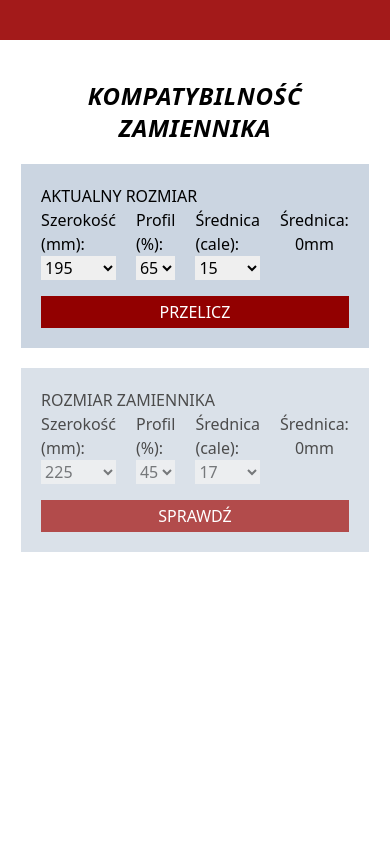
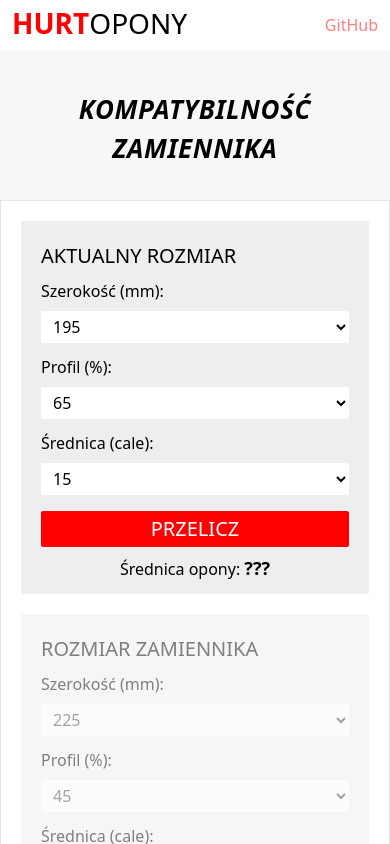
Before and after one commit to SkorczanFFF/hurtopony-kalkulator, a React (Create React App) app: page / in a window 390 px wide. Shown: the top 844 px of the page. Built offline with nearby package versions, Linux system fonts and the light colour scheme.

Commit message:
feat: new layout, responsiveness, DiameterInfo component and more

```diff
--- a/src/components/Layout/Header/Header.tsx
+++ b/src/components/Layout/Header/Header.tsx
@@ -1,6 +1,16 @@
 function Header() {
   return (
-    <div className="flex justify-center bg-[#a31a1a] h-[40px] w-full"></div>
+    <div className="flex justify-between bg-white h-[50px] w-full px-3 items-center sticky top-0">
+      <a href="https://www.hurtopony.pl/" className="text-[28px] -mt-1">
+        <span className="text-[#ff0000] font-[700]">HURT</span>OPONY
+      </a>
+      <a
+        href="https://github.com/SkorczanFFF/hurtopony-kalkulator"
+        className="text-[#ff0000] opacity-50 hover:opacity-100 duration-150 font-[500] -mt-[1px]"
+      >
+        GitHub
+      </a>
+    </div>
   );
 }
 
--- a/src/components/TireCalculator/Partials/Button.tsx
+++ b/src/components/TireCalculator/Partials/Button.tsx
@@ -26,7 +26,7 @@ const CalculateButton: React.FC<CalculateButtonProps> = ({
 }) => {
   return (
     <button
-      className={`bg-[#920000] mt-4 text-white hover:cursor-pointer hover:brightness-125 duration-150 font-[500] p-1 ${
+      className={`bg-[#ff0000] mt-4 text-white hover:cursor-pointer hover:brightness-125 duration-150 font-[500] p-1 text-xl rounded-sm ${
         disabled && "disabled:cursor-not-allowed disabled:hover:brightness-100"
       }`}
       onClick={() => handleClick(width, profile, diameter, setResultCallback)}
--- /dev/null
+++ b/src/components/TireCalculator/Partials/DiameterInfo.tsx
@@ -0,0 +1,19 @@
+import React from "react";
+
+interface DiameterInfoProps {
+  result: number;
+}
+
+const DiameterInfo: React.FC<DiameterInfoProps> = ({ result }) => {
+  const formattedDiameter =
+    Math.round(result) === 0 ? "???" : Math.round(result) + "mm";
+
+  return (
+    <h3 className="text-center mt-2">
+      Średnica opony:{" "}
+      <span className="text-[18px] font-bold">{formattedDiameter}</span>
+    </h3>
+  );
+};
+
+export default DiameterInfo;
--- a/src/components/TireCalculator/Partials/TireInputSection.tsx
+++ b/src/components/TireCalculator/Partials/TireInputSection.tsx
@@ -4,7 +4,6 @@ interface TireInputSectionProps {
   width: number;
   profile: number;
   diameter: number;
-  result: number;
   setWidth: React.Dispatch<React.SetStateAction<number>>;
   setProfile: React.Dispatch<React.SetStateAction<number>>;
   setDiameter: React.Dispatch<React.SetStateAction<number>>;
@@ -15,7 +14,6 @@ const TireInputSection: React.FC<TireInputSectionProps> = ({
   width,
   profile,
   diameter,
-  result,
   setWidth,
   setProfile,
   setDiameter,
@@ -49,13 +47,14 @@ const TireInputSection: React.FC<TireInputSectionProps> = ({
   }
 
   return (
-    <div className="flex gap-5 justify-center">
+    <div className="flex max-sm:gap-3 gap-5 justify-center max-sm:flex-col">
       <label className="flex flex-col">
         Szerokość (mm):
         <select
           value={width}
           onChange={(e) => setWidth(Number(e.target.value))}
           disabled={disabled}
+          className="bg-white p-1 mt-2 rounded-sm pl-2"
         >
           {widthOptions}
         </select>
@@ -66,6 +65,7 @@ const TireInputSection: React.FC<TireInputSectionProps> = ({
           value={profile}
           onChange={(e) => setProfile(Number(e.target.value))}
           disabled={disabled}
+          className="bg-white p-1 mt-2 rounded-sm pl-2"
         >
           {profileOptions}
         </select>
@@ -77,14 +77,11 @@ const TireInputSection: React.FC<TireInputSectionProps> = ({
           value={diameter}
           onChange={(e) => setDiameter(Number(e.target.value))}
           disabled={disabled}
+          className="bg-white p-1 mt-2 rounded-sm pl-2"
         >
           {diameterOptions}
         </select>
       </label>
-      <h3 className="text-center">
-        Średnica: <br />
-        {Math.round(result)}mm
-      </h3>
     </div>
   );
 };
--- a/src/components/TireCalculator/Partials/TireSubstitutionChecker.tsx
+++ b/src/components/TireCalculator/Partials/TireSubstitutionChecker.tsx
@@ -1,45 +1,78 @@
-import React from "react";
+import React, { useState, useEffect } from "react";
 
 interface TireSubstitutionCheckerProps {
   result: number;
   substituteResult: number;
 }
 
+interface SubstitutionInfoProps {
+  formattedPercentage: string;
+  compatibility: string;
+}
+
 const TireSubstitutionChecker: React.FC<TireSubstitutionCheckerProps> = ({
   result,
   substituteResult,
 }) => {
-  const calculateSubstituteResult = (
-    substituteResult: number,
-    result: number
-  ): string => {
-    //prettier-ignore
-    const resultPercentage: number = (1 - (substituteResult / result)) * -100;
-    const formattedResult: string = resultPercentage.toFixed(2) + "%";
-    return formattedResult;
+  const [substitutionInfo, setSubstitutionInfo] =
+    useState<SubstitutionInfoProps>({
+      formattedPercentage: "",
+      compatibility: "",
+    });
+
+  const calculateSubstituteResult = (): number => {
+    return (1 - substituteResult / result) * -100;
   };
 
-  const calculateSubstituteValidity = (): string => {
-    if (
-      substituteResult >= result * 0.98 &&
-      substituteResult <= result * 1.015
-    ) {
-      return "TAK";
-    } else {
-      return "NIE";
-    }
+  const checkSubstituteValidity = (percentage: number): boolean => {
+    return percentage >= -2 && percentage <= 1.5;
   };
 
+  useEffect(() => {
+    if (result > 0 && substituteResult > 0) {
+      const calculatedPercentage = calculateSubstituteResult();
+      const isValidSubstitute = checkSubstituteValidity(calculatedPercentage);
+
+      const formattedPercentage = `${calculatedPercentage.toFixed(2)}%`;
+      const compatibility = isValidSubstitute ? "TAK" : "NIE";
+
+      setSubstitutionInfo({
+        formattedPercentage,
+        compatibility,
+      });
+    }
+  }, [result, substituteResult]);
+
   return (
-    <div className="flex flex-col text-center">
-      {result > 0 && substituteResult > 0 && (
-        <>
-          <p className="text-[#ce3333] text-[20px]">
-            {calculateSubstituteValidity()}
-          </p>
-          <p>{calculateSubstituteResult(substituteResult, result)}</p>
-        </>
-      )}
+    <div
+      className={`text-center mt-4 lg:mt-2 max-w-[410px] lg:max-w-auto max-sm:m-2 max-sm:pb-10 ${
+        result > 0 && substituteResult > 0
+          ? "flex flex-col items-center"
+          : "hidden"
+      }`}
+    >
+      <h3 className="pb-2 font-[600] uppercase my-4">
+        Możliwość zastosowania zamiennika?
+      </h3>
+      <div
+        className={`max-w-[450px] rounded-sm border-2 py-2 px-4 pb-3 text-white ${
+          substitutionInfo.compatibility === "TAK"
+            ? "bg-[#018524] border-[#006e1d]"
+            : "bg-[#9e2727] border-[#832121]"
+        } `}
+      >
+        <p className={`text-[28px] font-bold tracking-wider`}>
+          {substitutionInfo.compatibility}
+        </p>
+        <p className="text-center">
+          Różnica między zewnętrznymi średnicami{" "}
+          <span className="font-bold underline">
+            ({substitutionInfo.formattedPercentage})
+          </span>{" "}
+          opon {substitutionInfo.compatibility === "NIE" && "nie"} mieści się w
+          zakresie +1,5% do -2%
+        </p>
+      </div>
     </div>
   );
 };
--- a/src/components/TireCalculator/TireCalculator.tsx
+++ b/src/components/TireCalculator/TireCalculator.tsx
@@ -2,6 +2,7 @@ import React, { useEffect, useState } from "react";
 import TireInputSection from "./Partials/TireInputSection";
 import Button from "./Partials/Button";
 import TireSubstitutionChecker from "./Partials/TireSubstitutionChecker";
+import DiameterInfo from "./Partials/DiameterInfo";
 
 const TireCalculator: React.FC = () => {
   const [width, setWidth] = useState<number>(195);
@@ -32,18 +33,17 @@ const TireCalculator: React.FC = () => {
   }, [result]);
 
   return (
-    <div className="flex flex-col w-full p-10 items-center">
-      <h2 className="text-center text-2xl italic font-[600] tracking-wide mb-5">
+    <div className="flex flex-col w-full pt-10 items-center min-h-[100vh] h-[100%]">
+      <h1 className="text-center text-[26px] md:text-[32px] italic font-[600] tracking-wide mb-8 mx-2">
         KOMPATYBILNOŚĆ ZAMIENNIKA
-      </h2>
-      <div className="flex flex-col gap-5">
-        <div className="flex flex-col justify-center bg-slate-300 max-w-[600px] p-5">
-          <h2>AKTUALNY ROZMIAR</h2>
+      </h1>
+      <div className="flex flex-col lg:flex-row gap-5 p-5 bg-white border-[#e4e4e4] border-[1px] max-sm:w-full sm:w-[411px] md:w-auto overflow-hidden">
+        <div className="flex flex-col justify-center bg-[#eceeef] p-5 rounded-sm pb-3">
+          <h2 className="text-[20px] mb-2">AKTUALNY ROZMIAR</h2>
           <TireInputSection
             width={width}
             profile={profile}
             diameter={diameter}
-            result={result}
             setWidth={setWidth}
             setProfile={setProfile}
             setDiameter={setDiameter}
@@ -58,18 +58,18 @@ const TireCalculator: React.FC = () => {
             label="PRZELICZ"
             disabled={false}
           />
+          <DiameterInfo result={result} />
         </div>
         <div
-          className={`flex flex-col justify-center bg-slate-300 max-w-[600px] p-5 ${
-            disabled && "opacity-70"
+          className={`flex flex-col justify-center bg-[#eceeef] p-5 rounded-sm pb-3 ${
+            disabled && "opacity-50"
           }`}
         >
-          <h2>ROZMIAR ZAMIENNIKA</h2>
+          <h2 className="text-[20px] mb-2">ROZMIAR ZAMIENNIKA</h2>
           <TireInputSection
             width={substituteWidth}
             profile={substituteProfile}
             diameter={substituteDiameter}
-            result={substituteResult}
             setWidth={setSubstituteWidth}
             setProfile={setSubstituteProfile}
             setDiameter={setSubstituteDiameter}
@@ -84,12 +84,13 @@ const TireCalculator: React.FC = () => {
             label="SPRAWDŹ"
             disabled={disabled}
           />
+          <DiameterInfo result={substituteResult} />
         </div>
-        <TireSubstitutionChecker
-          result={result}
-          substituteResult={substituteResult}
-        />
       </div>
+      <TireSubstitutionChecker
+        result={result}
+        substituteResult={substituteResult}
+      />
     </div>
   );
 };
--- a/src/index.css
+++ b/src/index.css
@@ -1,3 +1,7 @@
 @import "tailwindcss/base";
 @import "tailwindcss/components";
 @import "tailwindcss/utilities";
+
+body {
+  background-color: #f7f7f7;
+}
--- a/tailwind.config.js
+++ b/tailwind.config.js
@@ -2,7 +2,11 @@
 module.exports = {
   content: ["./src/**/*.{js,jsx,ts,tsx}"],
   theme: {
-    extend: {},
+    extend: {
+      screens: {
+        "max-sm": { max: "440px" },
+      },
+    },
   },
   plugins: [],
 };
```
